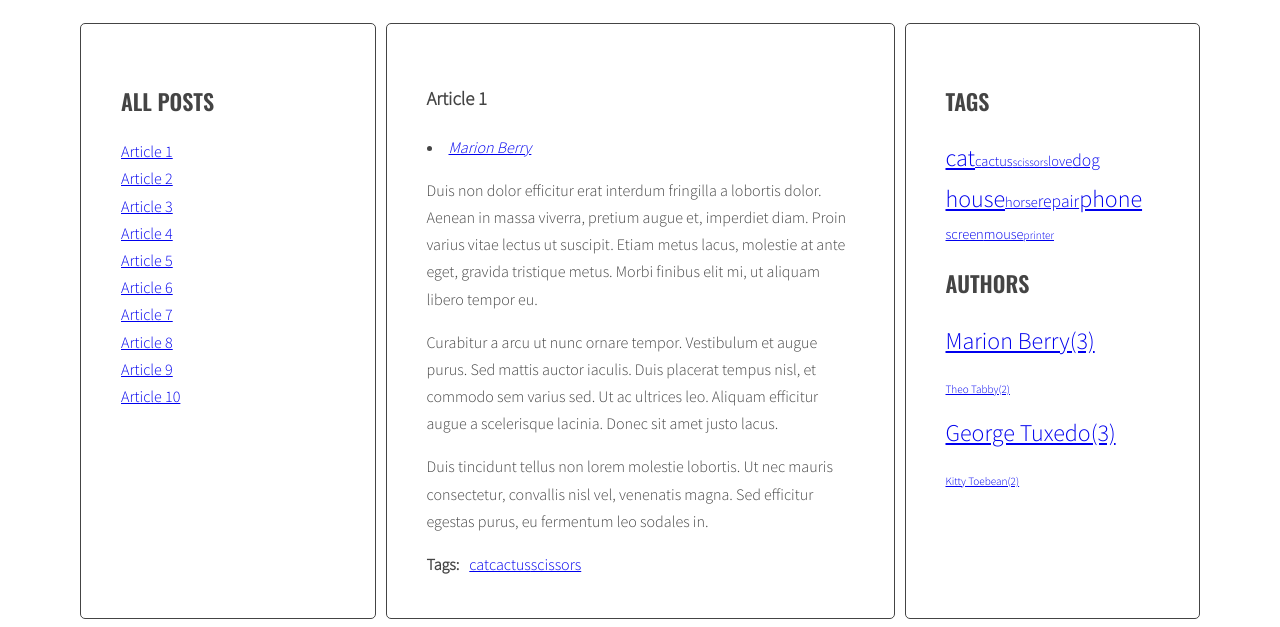
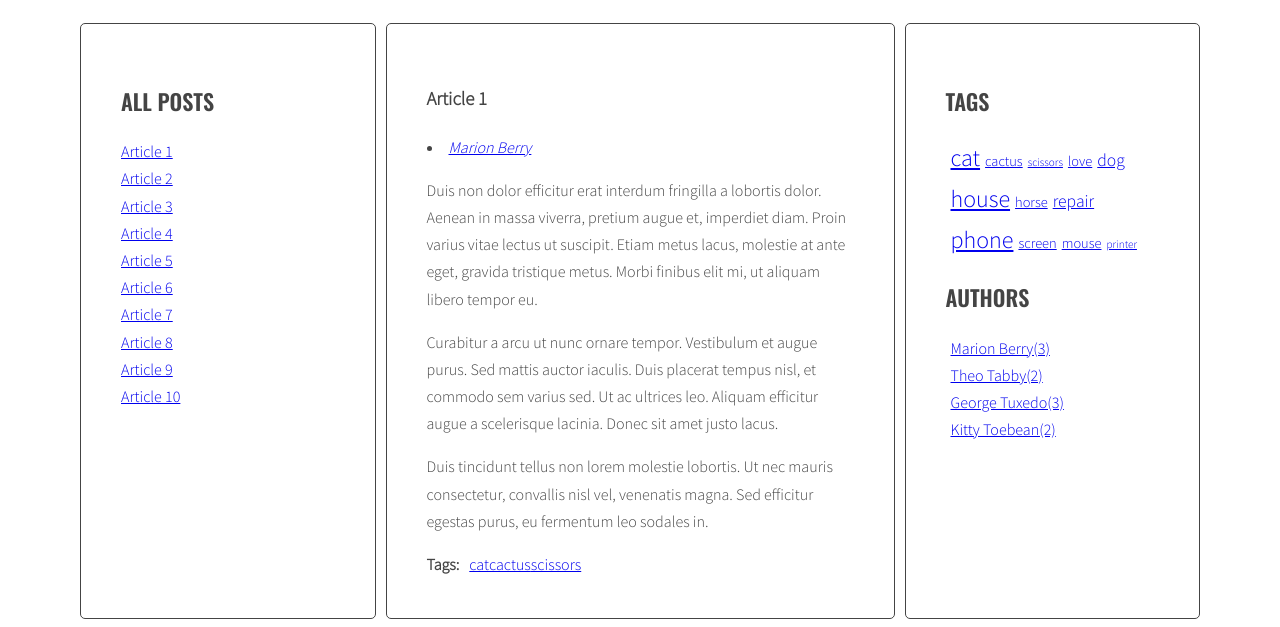
Before and after one commit to chrisi99/javascript-blog, a website: page index.html in a window 1280 px wide. Shown: the part 220-847 px from the top of the page. Drawn offline with nearby package versions, Linux system fonts and the light colour scheme.

Commit message:
Add styles for authors & fix tags styles

```diff
--- a/sass/style.scss
+++ b/sass/style.scss
@@ -93,8 +93,8 @@ body {
 
 /* Tags */
 .tags li{
-  display: inline-block;;
-}
+  display: inline-block;
+  margin-left: 5px;
   .tag-size-5{
     font-size: 150%;
   }
@@ -110,12 +110,14 @@ body {
   .tag-size-1{
     font-size: 70%;
   }
+}
+
 
 /* Authors */
 
 .authors {
   li {
-    margin-bottom: 12px;
+    margin-left: 5px;
   }
 }
 
```
Also changed, not shown: css/style.css, 1 other file. Lines whose indentation alone changed are shown as unchanged.
